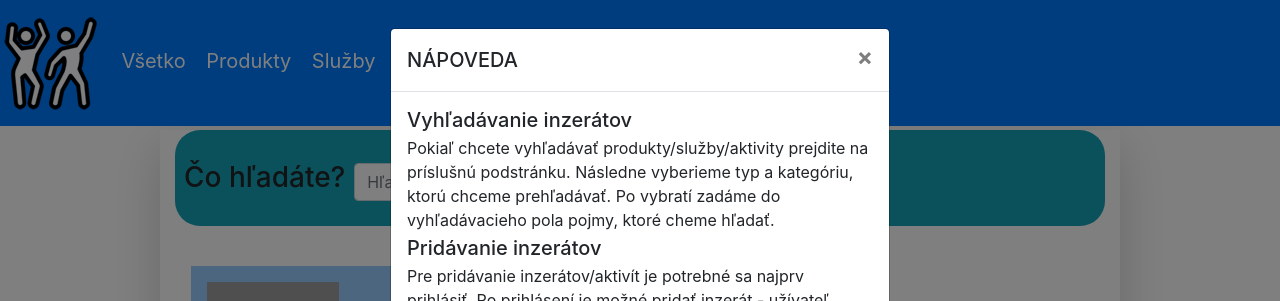
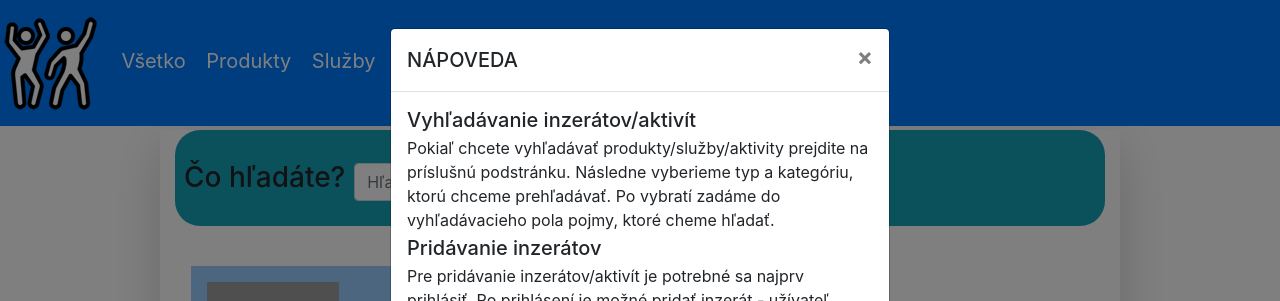
Before and after one commit to KosoScythe/internatnyportal, a PHP site: page / in a window 1280 px wide, after a click that opens the changed part. Shown: the top 301 px of the page. Run offline with PHP 8.4, Linux system fonts and the light colour scheme; some libraries are stand-ins or nearby versions; grey boxes are pictures that could not be loaded.

Commit message:
/aktivít 2

```diff
--- a/aktivity.html
+++ b/aktivity.html
@@ -152,7 +152,7 @@
 						<p class="mb-1">Pokiaľ chcete vyhľadávať produkty/služby/aktivity prejdite na príslušnú podstránku. Následne vyberieme typ a kategóriu, ktorú chceme prehľadávať.
 							Po vybratí zadáme do vyhľadávacieho pola pojmy, ktoré cheme hľadať.
 						<div class="d-flex w-100 justify-content-between">
-							<h5 class="mb-1">Pridávanie inzerátov</h5>
+							<h5 class="mb-1">Pridávanie inzerátov/aktivít</h5>
 						</div>
 						<p class="mb-1">Pre pridávanie inzerátov/aktivít je potrebné sa najprv prihlásiť.
 							Po prihlásení je možné pridať inzerát - užívateľ vyplní príslušné polia a následne potvrdí pridanie inzerátu.</p>
@@ -177,7 +177,7 @@
 					</div>
 					<div class="modal-body">
 						<div class="d-flex w-100 justify-content-between">
-							<h5 class="mb-1">Pridávanie inzerátov</h5>
+							<h5 class="mb-1">Pridávanie inzerátov/aktivít</h5>
 						</div>
 						<p class="mb-1">Pre pridávanie inzerátov/aktivít je potrebné sa najprv prihlásiť. Po prihlásení je možné pridať inzerát - užívateľ vyplní príslušné polia a následne potvrdí pridanie inzerátu. </p>
 						<br>
--- a/index.php
+++ b/index.php
@@ -112,7 +112,7 @@
 					</div>
 					<div class="modal-body">
 						<div class="d-flex w-100 justify-content-between">
-							<h5 class="mb-1">Vyhľadávanie inzerátov</h5>
+							<h5 class="mb-1">Vyhľadávanie inzerátov/aktivít</h5>
 						</div>
 						<p class="mb-1">Pokiaľ chcete vyhľadávať produkty/služby/aktivity prejdite na príslušnú podstránku. Následne vyberieme typ a kategóriu, ktorú chceme prehľadávať.
 							Po vybratí zadáme do vyhľadávacieho pola pojmy, ktoré cheme hľadať.
@@ -142,7 +142,7 @@
 					</div>
 					<div class="modal-body">
 						<div class="d-flex w-100 justify-content-between">
-							<h5 class="mb-1">Pridávanie inzerátov</h5>
+							<h5 class="mb-1">Pridávanie inzerátov/aktivít</h5>
 						</div>
 						<p class="mb-1">Pre pridávanie inzerátov/aktivít je potrebné sa najprv prihlásiť. Po prihlásení je možné pridať inzerát - užívateľ vyplní príslušné polia a následne potvrdí pridanie inzerátu. </p>
 						<br>
```
